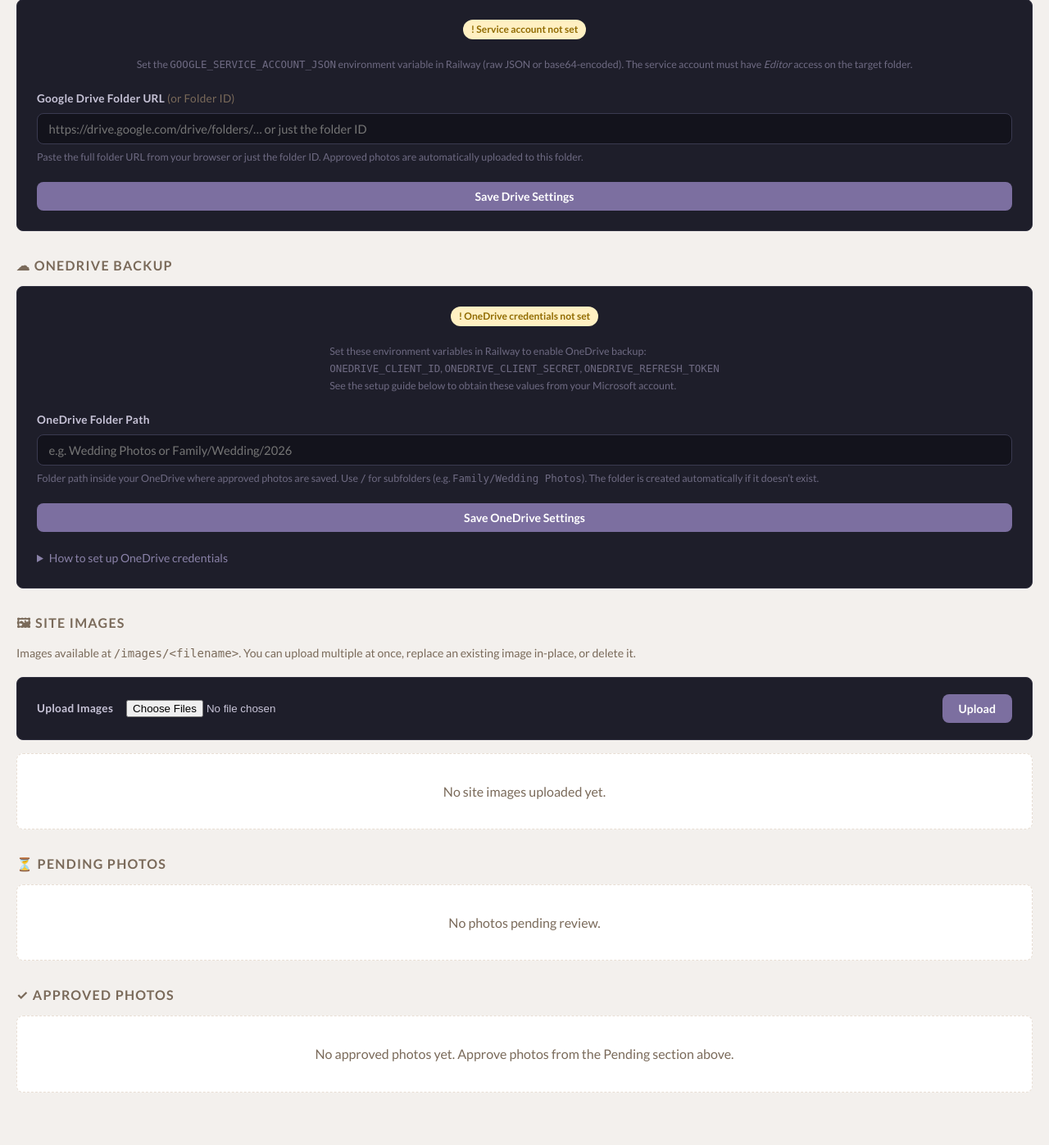
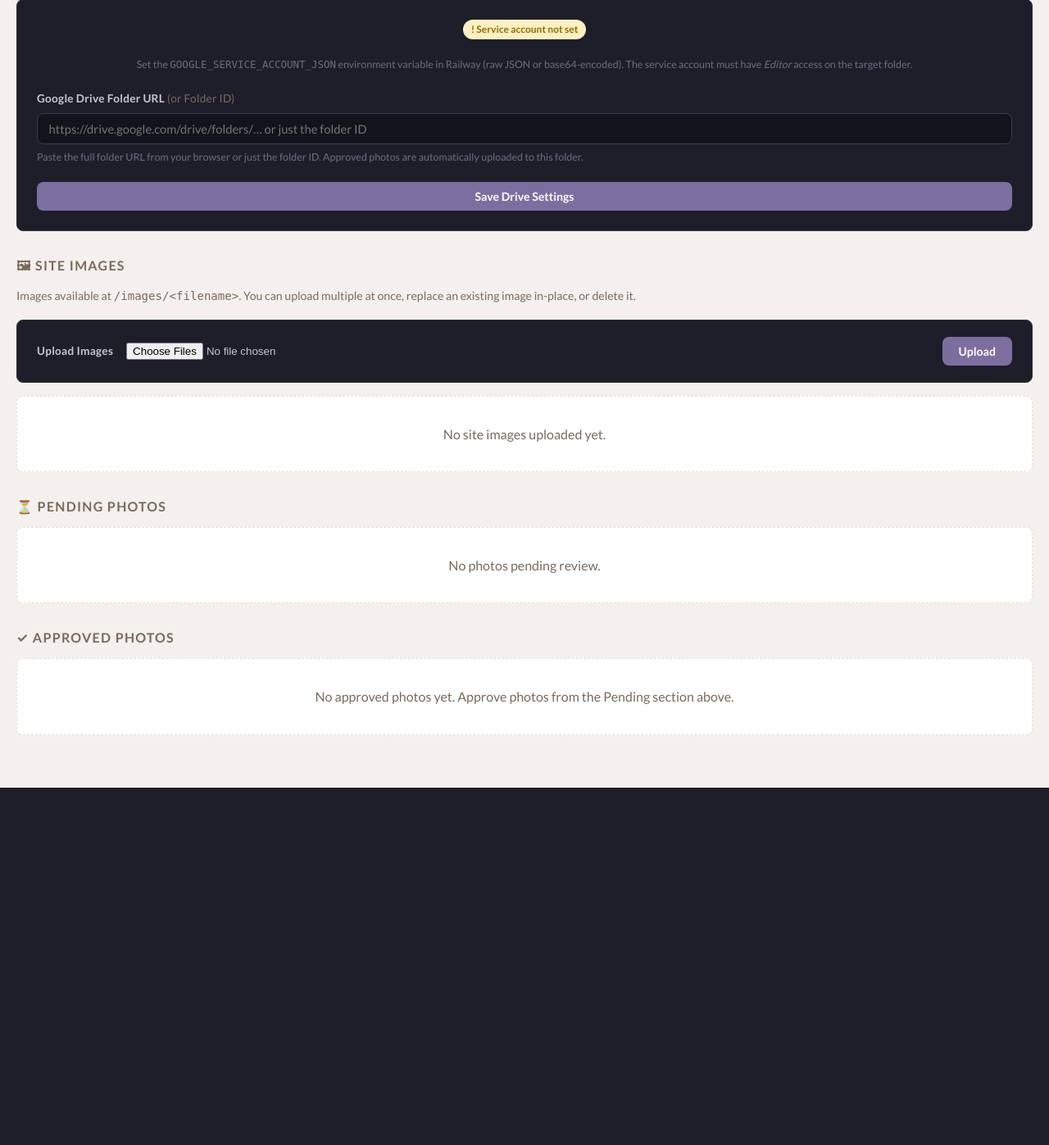
Before and after one commit to sharkboy2901/wedding-website, a Node server app: template views/admin/dashboard.ejs in a window 1280 px wide. Shown: the part 558-1955 px from the top of the page at 82% size. After the commit the page ends 1519 px from the top, so only its background shows below. Run offline with Node 20, Linux system fonts and the light colour scheme; the template is opened without the code that fills it, so the values that code supplies are empty.

Commit message:
Revert "Add Microsoft OneDrive backup for approved guest photos"
This reverts commit 24729308bdf9f26700ca9f1cd769449902a8740a.

```diff
--- a/views/admin/dashboard.ejs
+++ b/views/admin/dashboard.ejs
@@ -146,77 +146,6 @@
             <button type="submit" class="admin-btn admin-btn--primary">Save Drive Settings</button>
           </div>
         </form>
-
-      </div>
-    </section>
-
-    <!-- ── OneDrive Integration ──────────────────────────────────────────── -->
-    <section class="admin-section" aria-labelledby="onedrive-heading">
-      <h2 class="admin-section-title" id="onedrive-heading">&#9729; OneDrive Backup</h2>
-      <div class="admin-settings-card">
-
-        <div class="admin-settings-row" style="display:flex;align-items:center;gap:0.75rem;flex-wrap:wrap;">
-          <% if (onedriveConfigured) { %>
-            <span class="badge badge--approved">&#10003; OneDrive credentials set</span>
-          <% } else { %>
-            <span class="badge badge--warning">&#33; OneDrive credentials not set</span>
-            <p class="admin-settings-hint" style="margin:0.5rem 0 0;">
-              Set these environment variables in Railway to enable OneDrive backup:<br>
-              <code>ONEDRIVE_CLIENT_ID</code>, <code>ONEDRIVE_CLIENT_SECRET</code>,
-              <code>ONEDRIVE_REFRESH_TOKEN</code><br>
-              See the setup guide below to obtain these values from your Microsoft account.
-            </p>
-          <% } %>
-        </div>
-
-        <form action="/admin/settings/onedrive" method="post" class="admin-settings-form" style="margin-top:1.25rem;">
-          <input type="hidden" name="_csrf" value="<%= csrfToken %>">
-
-          <div class="admin-settings-row">
-            <label class="admin-settings-label" for="onedrive_folder_path">
-              OneDrive Folder Path
-            </label>
-            <input
-              type="text"
-              id="onedrive_folder_path"
-              name="onedrive_folder_path"
-              class="admin-settings-input"
-              value="<%= siteSettings.onedrive_folder_path %>"
-              placeholder="e.g. Wedding Photos or Family/Wedding/2026"
-              maxlength="200"
-            >
-            <p class="admin-settings-hint">
-              Folder path inside your OneDrive where approved photos are saved.
-              Use <code>/</code> for subfolders (e.g. <code>Family/Wedding Photos</code>).
-              The folder is created automatically if it doesn&rsquo;t exist.
-            </p>
-          </div>
-
-          <div class="admin-settings-row">
-            <button type="submit" class="admin-btn admin-btn--primary">Save OneDrive Settings</button>
-          </div>
-        </form>
-
-        <details style="margin-top:1.25rem;">
-          <summary style="cursor:pointer;color:#8a82a8;font-size:0.875rem;">How to set up OneDrive credentials</summary>
-          <ol class="admin-settings-hint" style="margin-top:0.75rem;padding-left:1.25rem;line-height:1.8;">
-            <li>Go to <strong>portal.azure.com</strong> and sign in with your Microsoft account.</li>
-            <li>Navigate to <strong>Azure Active Directory &rarr; App registrations &rarr; New registration</strong>.</li>
-            <li>Name it anything (e.g. <em>Wedding Website</em>), choose <strong>Personal Microsoft accounts only</strong> as the supported account type, and set the redirect URI to <code>https://login.microsoftonline.com/common/oauth2/nativeclient</code>.</li>
-            <li>After creating the app, note the <strong>Application (client) ID</strong> &mdash; this is your <code>ONEDRIVE_CLIENT_ID</code>.</li>
-            <li>Go to <strong>Certificates &amp; secrets &rarr; New client secret</strong>, create a secret, and copy its <strong>Value</strong> &mdash; this is your <code>ONEDRIVE_CLIENT_SECRET</code>.</li>
-            <li>Go to <strong>API permissions &rarr; Add a permission &rarr; Microsoft Graph &rarr; Delegated permissions</strong> and add <code>Files.ReadWrite</code> and <code>offline_access</code>.</li>
-            <li>To get your refresh token, visit this URL in a browser (replace <code>YOUR_CLIENT_ID</code>):<br>
-              <code style="word-break:break-all;">https://login.microsoftonline.com/consumers/oauth2/v2.0/authorize?client_id=YOUR_CLIENT_ID&response_type=code&redirect_uri=https%3A%2F%2Flogin.microsoftonline.com%2Fcommon%2Foauth2%2Fnativeclient&scope=Files.ReadWrite+offline_access&response_mode=query</code>
-            </li>
-            <li>Sign in, approve, and copy the <code>code=…</code> value from the redirect URL.</li>
-            <li>Exchange the code for a refresh token by running this in your terminal (replace the placeholders):<br>
-              <code style="word-break:break-all;">curl -X POST https://login.microsoftonline.com/consumers/oauth2/v2.0/token -d "client_id=YOUR_CLIENT_ID&client_secret=YOUR_CLIENT_SECRET&code=YOUR_CODE&redirect_uri=https%3A%2F%2Flogin.microsoftonline.com%2Fcommon%2Foauth2%2Fnativeclient&grant_type=authorization_code&scope=Files.ReadWrite+offline_access"</code>
-            </li>
-            <li>Copy the <code>refresh_token</code> value from the JSON response &mdash; this is your <code>ONEDRIVE_REFRESH_TOKEN</code>.</li>
-            <li>Add all three values as environment variables in Railway and redeploy.</li>
-          </ol>
-        </details>
 
       </div>
     </section>
```
Also changed, not shown: routes/adminRoutes.js (+7 -41 lines), lib/onedriveUpload.js (deleted).
